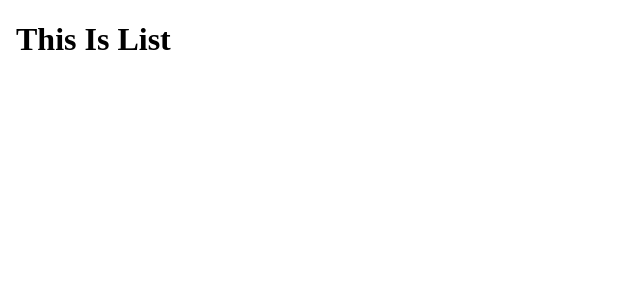
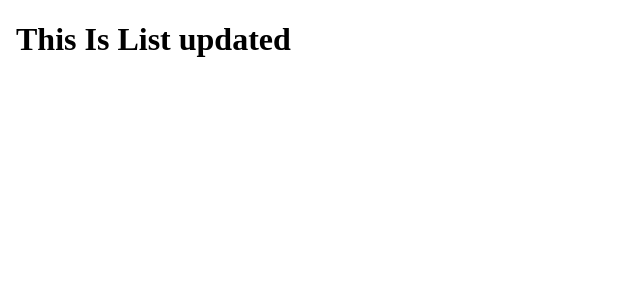
Before and after one commit to ShubhamGhatage023/my-list, an Angular app: page / in a window 1280 px wide. Shown: the top 300 px of the page, without its empty margins (0-640 px from the left). Built offline with nearby package versions, Linux system fonts and the light colour scheme.

Commit message:
new2 commit

```diff
--- a/src/app/app.component.html
+++ b/src/app/app.component.html
@@ -7,6 +7,6 @@
   <title>Document</title>
 </head>
 <body>
-  <h1>This Is List</h1>
+  <h1>This Is List updated</h1>
 </body>
 </html>
```
